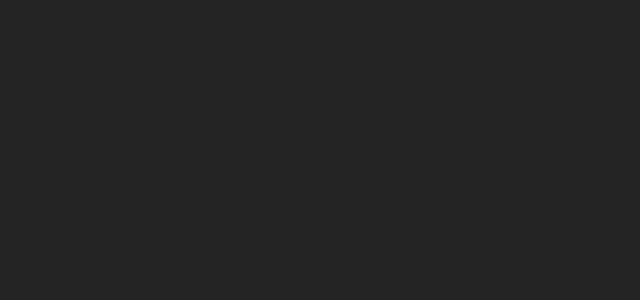
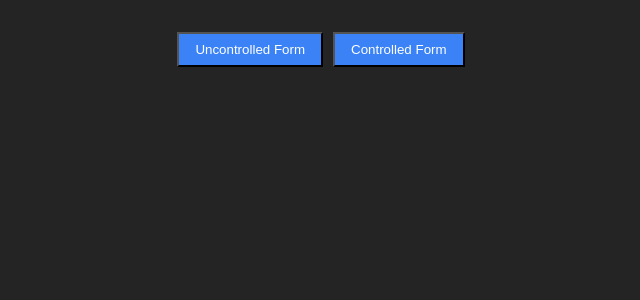
Before and after one commit to Tanya-Gro/wookiee-library, a React (Vite) app: page / in a window 1280 px wide. Shown: the top 300 px of the page, without its empty margins (319-959 px from the left). Built offline with nearby package versions, Linux system fonts and the light colour scheme.

Commit message:
refactor: implement reatchers

```diff
--- a/src/App.css
+++ b/src/App.css
@@ -2,5 +2,38 @@
   max-width: 1280px;
   margin: 0 auto;
   padding: 2rem;
+  display: flex;
+  flex-direction: column;
   text-align: center;
 }
+
+.card_wrapper {
+  display: flex;
+  flex-wrap: wrap;
+  justify-content: center;
+  align-items: center;
+  max-width: 1200px;
+  min-height: calc(100vh - 170px);
+  gap: 2rem;
+  padding: 1rem;
+}
+
+.red {
+  text-align: end;
+  color: #ef4444;
+  margin: 0;
+  height: 1.5rem;
+  margin-right: 0;
+  margin-left: auto;
+}
+
+.row {
+  display: flex;
+  flex-direction: row;
+  align-items: center;
+}
+
+.label {
+  padding-right: 1rem;
+  min-width: 70px;
+}
--- a/src/App.tsx
+++ b/src/App.tsx
@@ -1,7 +1,44 @@
-import './App.css';
+import { useState } from 'react';
+import { useFormsStore } from '@/store/useFormsStore';
+import Card from './components/card/Card';
+import Modal from '@/components/modal/Modal';
+import HookForm from '@/components/forms/HookForm';
+import UncontrolledForm from '@/components/forms/UncontrolledForm';
+import '@/App.css';
 
 function App() {
-  return <></>;
+  const [isControlled, setIsControlled] = useState<boolean | null>(null);
+  const { forms } = useFormsStore();
+  const handleCloseModal = () => setIsControlled(null);
+  return (
+    <>
+      <header>
+        <button onClick={() => setIsControlled(false)}>
+          Uncontrolled Form
+        </button>
+        <button onClick={() => setIsControlled(true)}>Controlled Form</button>
+      </header>
+      <main>
+        <div className="card_wrapper">
+          {forms.map((form, i) => (
+            <Card data={form} key={i} />
+          ))}
+        </div>
+
+        {isControlled === false && (
+          <Modal onClose={handleCloseModal}>
+            <UncontrolledForm onSuccess={handleCloseModal} />
+          </Modal>
+        )}
+
+        {isControlled === true && (
+          <Modal onClose={handleCloseModal}>
+            <HookForm onSuccess={handleCloseModal} />
+          </Modal>
+        )}
+      </main>
+    </>
+  );
 }
 
 export default App;
--- a/src/index.css
+++ b/src/index.css
@@ -16,7 +16,30 @@
 body {
   margin: 0;
   display: flex;
-  place-items: center;
   min-width: 320px;
   min-height: 100vh;
+  color: midnightblue;
 }
+
+button {
+  padding-top: 0.5rem;
+  padding-bottom: 0.5rem;
+  padding-left: 1rem;
+  padding-right: 1rem;
+  color: #ffffff;
+  background-color: #3b82f6;
+  cursor: pointer;
+}
+
+button:disabled {
+  background-color: #afb6c0;
+  cursor: auto;
+}
+
+header {
+  width: 400px;
+  display: flex;
+  justify-content: center;
+  gap: 10px;
+  margin: 0 auto;
+}
```
